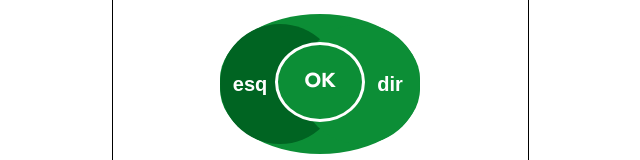
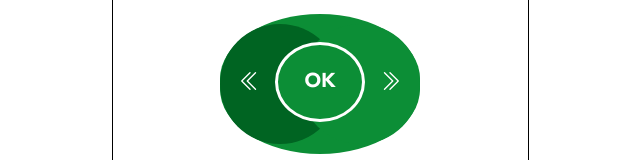
Before and after one commit to MatheusNunes1337/iom4tv, a React (Create React App) app: page / in a window 1280 px wide. Shown: the part 314-474 px from the top of the page, without its empty margins (320-960 px from the left). Built offline with nearby package versions, Linux system fonts and the light colour scheme.

Commit message:
icones adicionados nos botõeslaterais

```diff
--- a/package.json
+++ b/package.json
@@ -9,6 +9,7 @@
     "axios": "^0.21.1",
     "react": "^17.0.1",
     "react-dom": "^17.0.1",
+    "react-icons": "^4.2.0",
     "react-router-dom": "^5.2.0",
     "react-scripts": "4.0.1",
     "web-vitals": "^0.2.4"
--- a/src/assets/css/style.css
+++ b/src/assets/css/style.css
@@ -118,14 +118,16 @@ div.buttons_wrapper > button {
 
 .leftButton p{
 	position: relative;
-	font-weight: 700;
+	font-weight: 900;
 	right: 30px;
+	font-size: 22px;
 }
 
 .rightButton p{
 	position: relative;
-	font-weight: 700;
+	font-weight: 900;
 	left: 30px;
+	font-size: 22px;
 }
 
 .okButton{
@@ -148,6 +150,7 @@ div.buttons_wrapper > button {
 
 .leftButton:focus, .rightButton:focus, .okButton:focus{
 	background-color: #006422;
+	outline: none;
 }
 
 
@@ -208,3 +211,7 @@ div.buttons_wrapper > button {
 	background-color: #eb8200;
 }
 */
+
+.icone {
+	font-weight: bold;
+}
--- a/src/pages/home.js
+++ b/src/pages/home.js
@@ -2,6 +2,8 @@ import React, {useState, useEffect, useContext} from 'react';
 import api from '../services/api'
 
 import { useHistory } from 'react-router-dom'
+
+import { BsChevronDoubleRight, BsChevronDoubleLeft} from "react-icons/bs"
 
 //images
 import logomarca from "../assets/images/logomarca.png"
@@ -45,9 +47,9 @@ function Home() {
 			</div>
 			<div className="content">
 				<div className="control">
-					<button id="40" className="leftButton interact_btn" value="esquerda" onClick={makeRequest}> <p> esq </p> </button>
+					<button id="40" className="leftButton interact_btn" value="esquerda" onClick={makeRequest}><p><BsChevronDoubleLeft/></p></button>
 					<button id="13" className="okButton interact_btn" value="OK" onClick={makeRequest}>OK</button>
-          <button id="38" className="rightButton interact_btn" value="direita" onClick={makeRequest}> <p> dir </p> </button>
+          			<button id="38" className="rightButton interact_btn" value="direita" onClick={makeRequest}><p><BsChevronDoubleRight /></p></button>
 				</div>
 				<button id="48" className="library interact_btn" onClick={goToLib}>
 					<img src={seta} className="setaLibrary"/>
```
Also changed, not shown: 2 other files (tests, documents, lock files or other folders).
